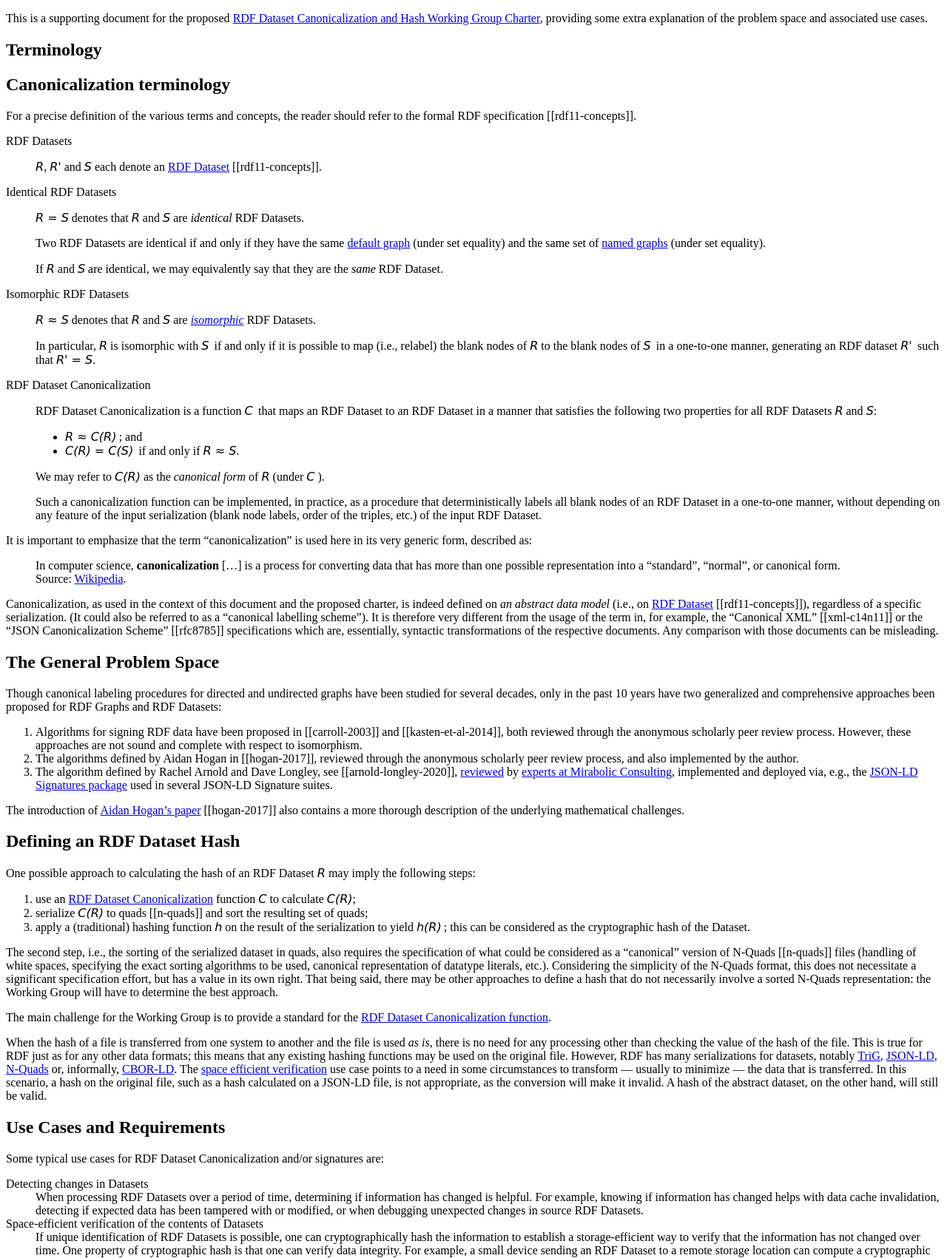
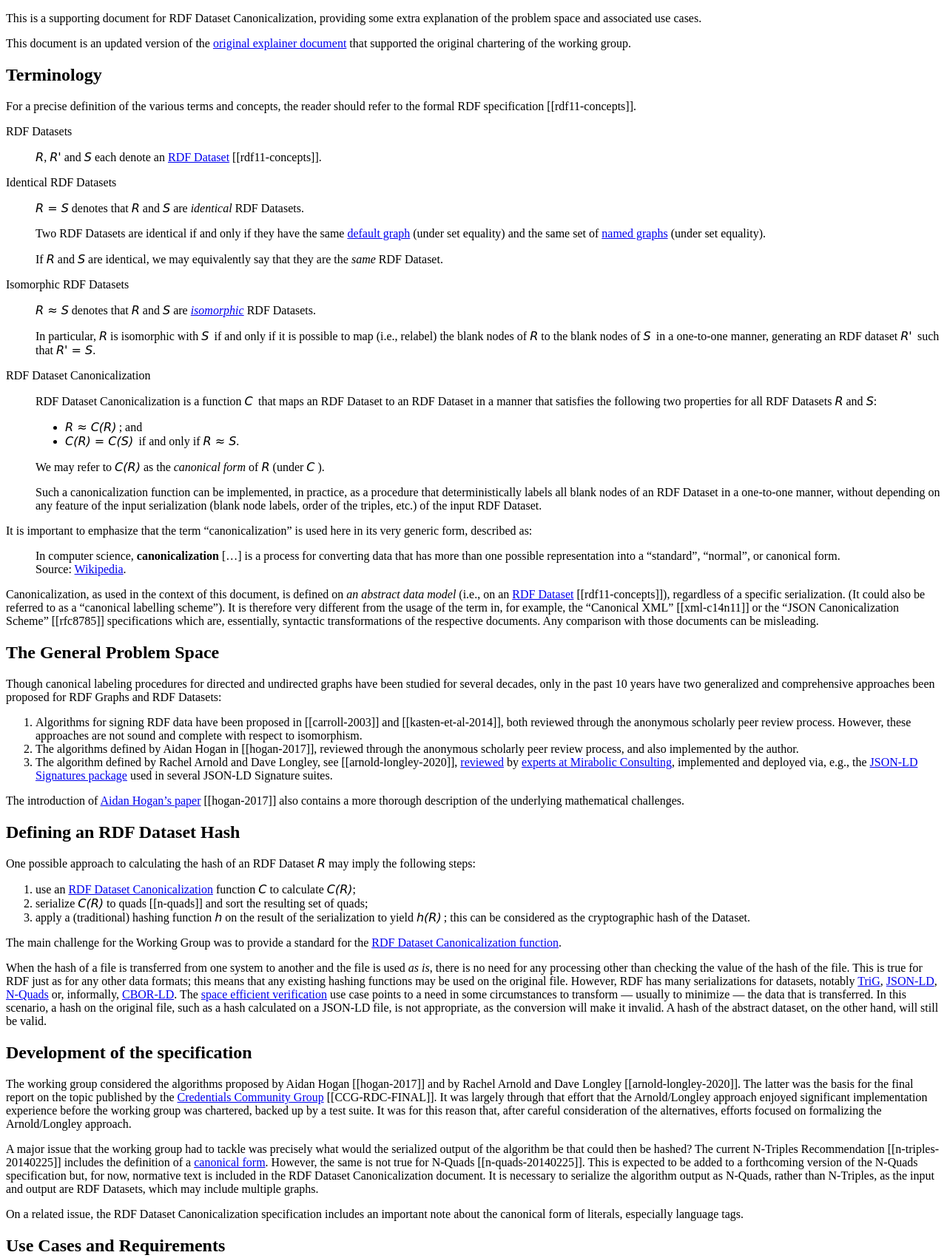
Before and after one commit to w3c/rch-explainer, a plain HTML site: page index.html in a window 1280 px wide. Shown: the top 1701 px of the page at 74% size. Drawn offline with Linux system fonts and the light colour scheme.

Commit message:
Initial updating of the text

```diff
--- a/index.html
+++ b/index.html
@@ -3,13 +3,14 @@
 
 <head>
   <meta charset="utf-8" />
-  <title>RDF Dataset Canonicalization and Hash Working Group Charter &mdash; Explainer and Use Cases</title>
+  <title>RDF Dataset Canonicalization and Hash Explainer and Use Cases</title>
   <script src="https://www.w3.org/Tools/respec/respec-w3c" class="remove" defer></script>
   <script class="remove">
 // All config options at https://respec.org/docs/
 var respecConfig = {
-  specStatus: "base",
-  edDraftURI: "https://w3c.github.io/rch-wg-charter/explainer.html",
+  specStatus: "NOTE",
+  group: 'rch',
+  edDraftURI: "https://w3c.github.io/rch-explainer/",
   editors: [{
     name: "Ivan Herman",
     url: "https://www.w3.org/People/Ivan/",
@@ -29,8 +30,13 @@ var respecConfig = {
     company: "DCC, Universidad de Chile",
     companyURL: "https://www.dcc.uchile.cl/",
     orcid: "0000-0001-9482-1982"
+  },{
+    name: "Phil Archer",
+    url: "https://philarcher.org/",
+    company: "GS1",
+    companyURL: "https://www.gs1.org/"
   }],
-  github: "w3c/rch-wg-charter",
+  github: "/w3c/rch-explainer",
   localBiblio: {
     "carroll-2003" : {
       title: "Signing RDF Graphs",
@@ -70,6 +76,19 @@ var respecConfig = {
       href: "https://lists.w3.org/Archives/Public/public-credentials/2021Mar/att-0220/RDFDatasetCanonicalization-2020-10-09.pdf",
       status: "Report submitted to the W3C Credentials Community Group mailing list",
       rawDate : "2020-10-09"
+    },
+    "CCG-RDC-FINAL": {
+      id: "CCG-RDC-FINAL",
+      title: "RDF Dataset Canonicalization",
+      authors: ["Dave Longley"],
+      editors: [
+        "Dave Longley",
+        "Manu Sporny"
+      ],
+      date: "October 9, 2022",
+      href: "https://www.w3.org/community/reports/credentials/CG-FINAL-rdf-dataset-canonicalization-20221009/",
+      status: "CG-FINAL",
+      publisher: "W3C"
     }
   }
 };
@@ -103,15 +122,13 @@ var respecConfig = {
 <body>
   <section id="abstract">
     <p>
-      This is a supporting document for the proposed <a href="index.html">RDF Dataset Canonicalization and Hash Working Group Charter</a>, providing some extra explanation of the problem space and associated use cases.
+      This is a supporting document for RDF Dataset Canonicalization, providing some extra explanation of the problem space and associated use cases.
     </p>
   </section>
+  <section id="sotd"><p>This document is an updated version of the <a href="https://www.w3.org/2022/07/rch-wg-charter/explainer.html">original explainer document</a> that supported the original chartering of the working group.</p></section>
 
   <section id='canonicalize'>
     <h2>Terminology</h2>
-
-  <section>
-    <h2>Canonicalization terminology</h2>
 
     <p>
       For a precise definition of the various terms and concepts, the reader should refer to the formal RDF specification [[rdf11-concepts]].
@@ -128,7 +145,7 @@ var respecConfig = {
       <dt id='identical'>Identical RDF Datasets</dt>
       <dd>
         <p>
-          <span class='rdf'>R = S</span> denotes that <span class='rdf'>R</span> and <span class='rdf'>S</span> are <em>identical</em> RDF Datasets.
+          <span class='rdf'>R = S</span> denotes that <span class='rdf'>R</span> and <span class='rdf'>S</span> are <em>identical</em> RDF Datasets.
         </p>
         <p>
           Two RDF Datasets are identical if and only if they have the same <a href="https://www.w3.org/TR/rdf11-concepts/#section-dataset">default graph</a> (under set equality) and the same set of <a href="https://www.w3.org/TR/rdf11-concepts/#section-dataset">named graphs</a> (under set equality). </p>
@@ -175,13 +192,12 @@ var respecConfig = {
       </blockquote>
 
       <p>
-        Canonicalization, as used in the context of this document and the proposed charter, is indeed defined on <em>an abstract data model</em> (i.e., on <a href="https://www.w3.org/TR/rdf11-concepts/#section-dataset">RDF Dataset</a> [[rdf11-concepts]]), regardless of a specific serialization. (It could also be referred to as a “canonical labelling scheme”).
-        It is therefore very different from the usage of the term in, for example, the “Canonical XML”&nbsp;[[xml-c14n11]] or the “JSON Canonicalization Scheme”&nbsp;[[rfc8785]] specifications which are, essentially, syntactic transformations of the respective documents.
-        Any comparison with those documents can be misleading.
+        Canonicalization, as used in the context of this document, is defined on <em>an abstract data model</em> (i.e., on an <a href="https://www.w3.org/TR/rdf11-concepts/#section-dataset">RDF Dataset</a> [[rdf11-concepts]]), regardless of a specific serialization. (It could also be referred to as a “canonical labelling scheme”).
+        It is therefore very different from the usage of the term in, for example, the “Canonical XML” [[xml-c14n11]] or the “JSON Canonicalization Scheme” [[rfc8785]] specifications which are, essentially, syntactic transformations of the respective documents. Any comparison with those documents can be misleading.
       </p>
 
 
-    </div>
+    </div></section>
 
     <section id="generalProblem">
       <h2>The General Problem Space</h2>
@@ -207,7 +223,6 @@ var respecConfig = {
     </section>
 
   </section>
-  </section>
 
   <section id="goals">
     <h2>Defining an RDF Dataset Hash</h2>
@@ -227,18 +242,25 @@ var respecConfig = {
         apply a (traditional) hashing function <span class='rdf'>h</span> on the result of the serialization to yield <span class='rdf'>h(R)</span>&thinsp;; this can be considered as the cryptographic hash of the Dataset.
       </li>
      </ol>
-     <p>
+     <!--<p>
        The second step, i.e., the sorting of the serialized dataset in quads, also requires the specification of what could be considered as a “canonical” version of N-Quads [[n-quads]] files (handling of white spaces, specifying the exact sorting algorithms to be used, canonical representation of datatype literals, etc.). Considering the simplicity of the N-Quads format, this does not necessitate a significant specification effort, but has a value in its own right. That being said, there may be other approaches to define a hash that do not necessarily involve a sorted N-Quads representation: the Working Group will have to determine the best approach.
-     </p>
+     </p>-->
 
 
     <p>
-      The main challenge for the Working Group is to provide a standard for the <a href="#canonicalization">RDF Dataset Canonicalization function</a>.
+      The main challenge for the Working Group was to provide a standard for the <a href="#canonicalization">RDF Dataset Canonicalization function</a>.
     </p>
 
     <div id="noProblem" class=note>
       <p>When the hash of a file is transferred from one system to another and the file is used <em>as is</em>, there is no need for any processing other than checking the value of the hash of the file. This is true for RDF just as for any other data formats; this means that any existing hashing functions may be used on the original file. However, RDF has many serializations for datasets, notably <a href="https://www.w3.org/TR/trig/">TriG</a>, <a href="https://www.w3.org/TR/json-ld/">JSON-LD</a>, <a href="https://www.w3.org/TR/n-quads/">N-Quads</a> or, informally, <a href="https://digitalbazaar.github.io/cbor-ld-spec/">CBOR-LD</a>. The <a href="#spaceEfficient">space efficient verification</a> use case points to a need in some circumstances to transform &mdash; usually to minimize &mdash; the data that is transferred. In this scenario, a hash on the original file, such as a hash calculated on a JSON-LD file, is not appropriate, as the conversion will make it invalid. A hash of the abstract dataset, on the other hand, will still be valid.</p>
     </div>
+<p>
+</section>
+<section id="specDevelopment"><h2>Development of the specification</h2>
+The working group considered the algorithms proposed by Aidan Hogan [[hogan-2017]] and by Rachel Arnold and Dave Longley [[arnold-longley-2020]]. The latter was the basis for the final report on the topic published by the <a href="https://www.w3.org/community/credentials/">Credentials Community Group</a> [[CCG-RDC-FINAL]]. It was largely through that effort that the Arnold/Longley approach enjoyed significant implementation experience before the working group was chartered, backed up by a test suite. It was for this reason that, after careful consideration of the alternatives, efforts focused on formalizing the Arnold/Longley approach.</p>
+<p>A major issue that the working group had to tackle was precisely what would the serialized output of the algorithm be that could then be hashed? The current  N-Triples Recommendation [[n-triples-20140225]] includes the definition of a <a href="https://www.w3.org/TR/n-triples/#canonical-ntriples">canonical form</a>. However, the same is not true for N-Quads [[n-quads-20140225]]. This is expected to be added to a forthcoming version of the N-Quads specification but, for now, normative text is included in the RDF Dataset Canonicalization document. It is necessary to serialize the algorithm output as N-Quads, rather than N-Triples, as the input and output are RDF Datasets, which may include multiple graphs.</p>
+<p>On a related issue, the RDF Dataset Canonicalization specification includes an important note about the canonical form of literals, especially language tags.</p>
+
   </section>
 
   <section id=usage>
@@ -270,7 +292,7 @@ var respecConfig = {
         Annotating Datasets with digital signatures and other digital proofs
       </dt>
       <dd>
-        When publishing or transmitting an RDF Dataset, clearly articulating the entity that published the data and protecting it from undetected modification is useful for mission critical systems. For example, understanding the issuer of a Verifiable Credential and ensuring that it is evident when a Verifiable Presentation has been tampered with underlies the trustworthiness of the encoded information. This process can go through the calculation of the hash of the Verifiable Credential represented as an RDF Dataset, and use some standard cryptographic signature method to ensure the integrity of the hash value.
+        When publishing or transmitting an RDF Dataset, clearly articulating the entity that published the data and protecting it from undetected modification is useful for mission critical systems. For example, understanding the issuer of a <a href="https://www.w3.org/TR/vc-data-model/#what-is-a-verifiable-credential">Verifiable Credential</a> and ensuring that it is evident when a <a href="https://www.w3.org/TR/vc-data-model/#dfn-verifiable-presentations">Verifiable Presentation</a> has been tampered with underlies the trustworthiness of the encoded information. This process can go through the calculation of the hash of the Verifiable Credential represented as an RDF Dataset and use some standard cryptographic signature method to ensure the integrity of the hash value.
       </dd>
 
       <dt id="skolem">
```
